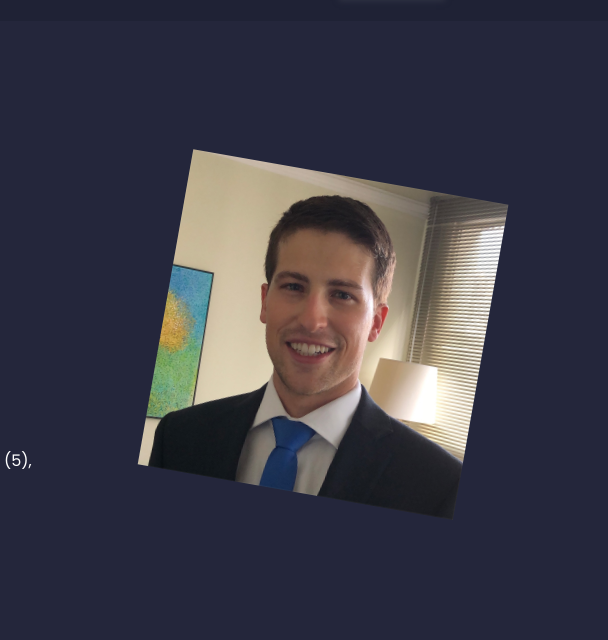
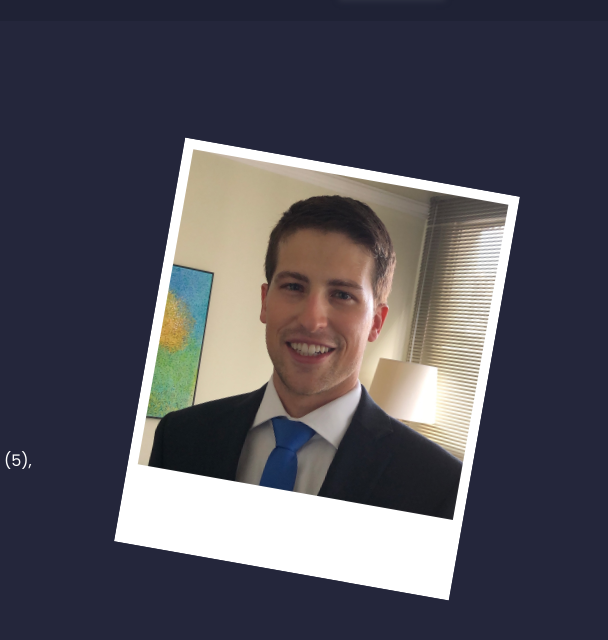
Before and after one commit to rodrigogschmidt/Curso-Target-Trust, a plain HTML site: page portfolio/index.htm in a window 1280 px wide. Shown: the part 82-722 px from the top of the page, 672-1280 px from the left. Drawn offline with Linux system fonts and the light colour scheme.

Commit message:
final final

```diff
--- a/portfolio/css/home.css
+++ b/portfolio/css/home.css
@@ -45,7 +45,7 @@ h1{
 }
 .polaroid{
     width: 80%;
-    /* background: white; */
+    background: white;
     padding: 10px 10px 80px 10px;
     transform: rotate(10deg);
 
```
